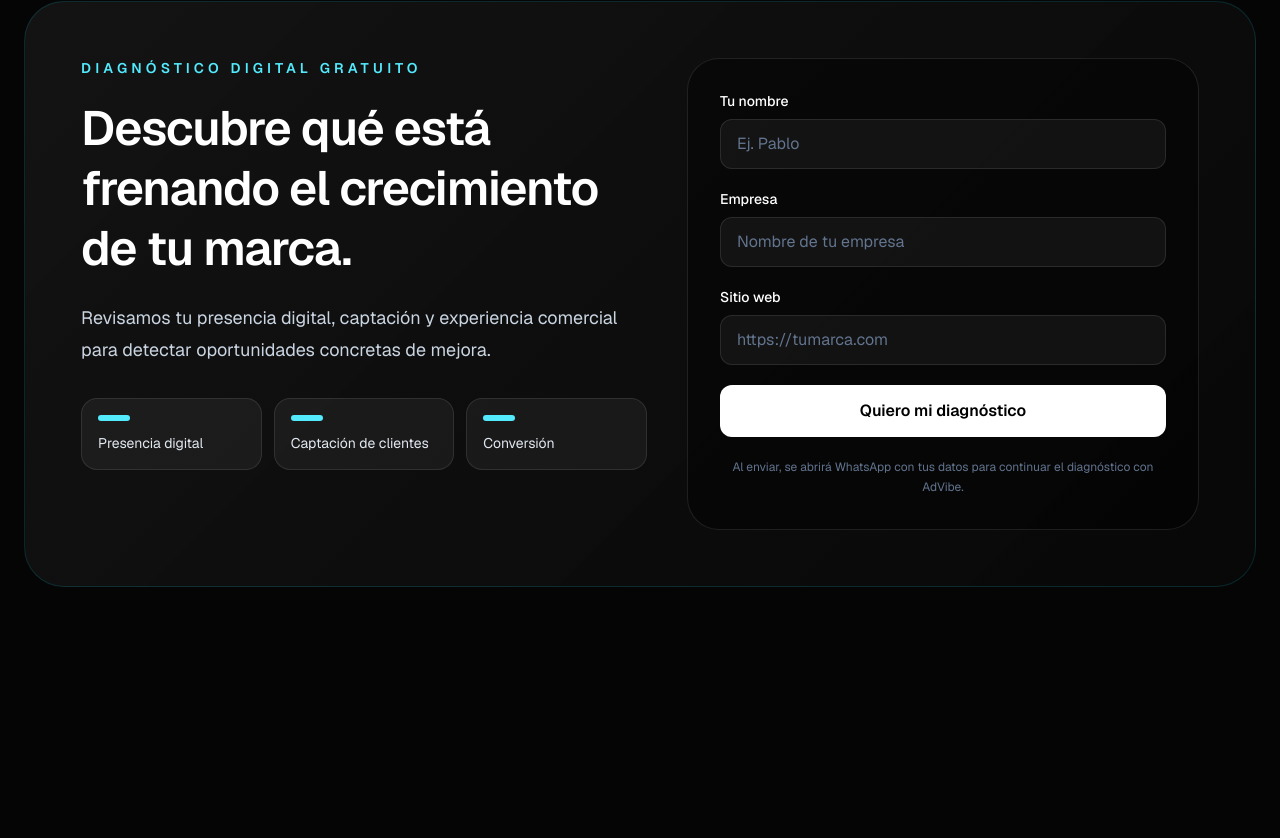
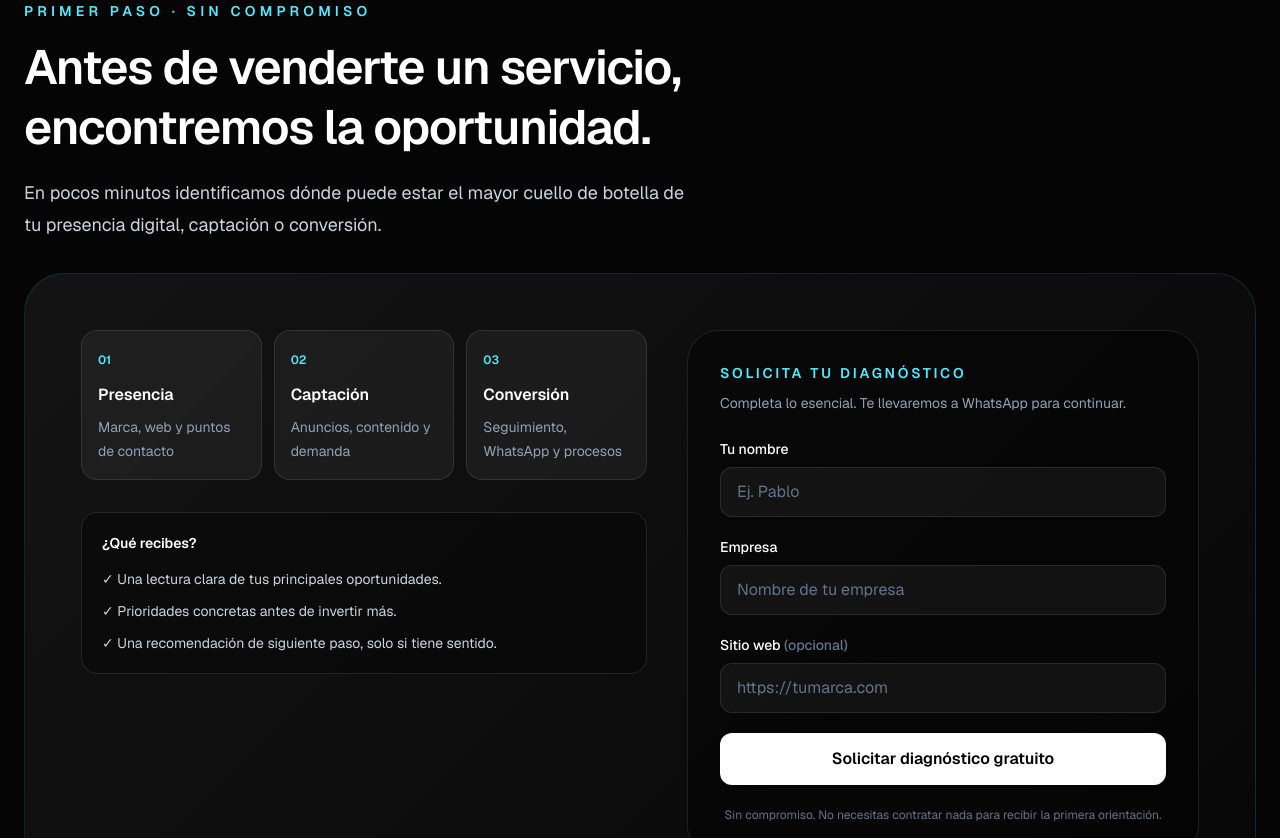
Before and after one commit to pablowebster94-sudo/advibe, a Next.js app: page / in a window 1280 px wide. Shown: the part 9722-10560 px from the top of the page. Built offline with nearby package versions, Linux system fonts and the light colour scheme.

Commit message:
feat(cro): sharpen diagnostic lead capture

```diff
--- a/components/DigitalAudit.tsx
+++ b/components/DigitalAudit.tsx
@@ -1,6 +1,7 @@
 "use client";
 
 import { FormEvent, useState } from "react";
+import { trackEvent } from "@/lib/tracking";
 
 const whatsappNumber = "593984966335";
 
@@ -19,68 +20,69 @@ export default function DigitalAudit() {
       "",
       `Nombre: ${name}`,
       `Empresa: ${company}`,
-      `Sitio web: ${website}`,
+      `Sitio web: ${website || "No tengo sitio web todavía"}`,
     ].join("\n");
 
     setSubmitted(true);
-    window.open(
-      `https://wa.me/${whatsappNumber}?text=${encodeURIComponent(message)}`,
-      "_blank",
-      "noopener,noreferrer"
-    );
+    trackEvent("digital_audit_submitted", { has_website: Boolean(website) });
+    window.open(`https://wa.me/${whatsappNumber}?text=${encodeURIComponent(message)}`, "_blank", "noopener,noreferrer");
   }
 
   return (
-    <section id="diagnostico" className="relative overflow-hidden py-24 sm:py-28 lg:py-32">
+    <section id="diagnostico" className="relative scroll-mt-24 overflow-hidden py-24 sm:py-28 lg:py-32">
       <div className="absolute inset-0 -z-10 bg-[radial-gradient(circle_at_20%_20%,rgba(34,211,238,0.10),transparent_30%),radial-gradient(circle_at_80%_80%,rgba(56,189,248,0.08),transparent_35%)]" />
 
       <div className="mx-auto max-w-7xl px-6">
+        <div className="mb-8 max-w-2xl">
+          <p className="text-sm font-semibold uppercase tracking-[0.3em] text-cyan-300">Primer paso · sin compromiso</p>
+          <h2 className="mt-4 text-4xl font-semibold leading-tight tracking-tight text-white sm:text-5xl">Antes de venderte un servicio, encontremos la oportunidad.</h2>
+          <p className="mt-5 text-lg leading-8 text-slate-300">En pocos minutos identificamos dónde puede estar el mayor cuello de botella de tu presencia digital, captación o conversión.</p>
+        </div>
+
         <div className="grid gap-10 overflow-hidden rounded-[2.5rem] border border-cyan-400/15 bg-[linear-gradient(135deg,rgba(255,255,255,0.06),rgba(8,8,8,0.94))] p-8 sm:p-10 lg:grid-cols-[1.05fr_0.95fr] lg:p-14">
           <div className="max-w-2xl">
-            <p className="text-sm font-semibold uppercase tracking-[0.3em] text-cyan-300">
-              Diagnóstico digital gratuito
-            </p>
-            <h2 className="mt-5 text-4xl font-semibold leading-tight tracking-tight text-white sm:text-5xl">
-              Descubre qué está frenando el crecimiento de tu marca.
-            </h2>
-            <p className="mt-6 text-lg leading-8 text-slate-300">
-              Revisamos tu presencia digital, captación y experiencia comercial para detectar oportunidades concretas de mejora.
-            </p>
-
-            <div className="mt-8 grid gap-3 sm:grid-cols-3">
-              {["Presencia digital", "Captación de clientes", "Conversión"].map((item) => (
-                <div key={item} className="rounded-2xl border border-white/10 bg-white/5 p-4 text-sm text-slate-200">
-                  <span className="mb-3 block h-1.5 w-8 rounded-full bg-cyan-300" />
-                  {item}
+            <div className="grid gap-3 sm:grid-cols-3">
+              {[
+                ["01", "Presencia", "Marca, web y puntos de contacto"],
+                ["02", "Captación", "Anuncios, contenido y demanda"],
+                ["03", "Conversión", "Seguimiento, WhatsApp y procesos"],
+              ].map(([number, title, description]) => (
+                <div key={number} className="rounded-2xl border border-white/10 bg-white/5 p-4">
+                  <span className="text-xs font-semibold text-cyan-300">{number}</span>
+                  <p className="mt-3 font-semibold text-white">{title}</p>
+                  <p className="mt-2 text-sm leading-6 text-slate-400">{description}</p>
                 </div>
               ))}
+            </div>
+
+            <div className="mt-8 rounded-2xl border border-white/10 bg-black/30 p-5">
+              <p className="text-sm font-semibold text-white">¿Qué recibes?</p>
+              <ul className="mt-4 space-y-3 text-sm text-slate-300">
+                <li>✓ Una lectura clara de tus principales oportunidades.</li>
+                <li>✓ Prioridades concretas antes de invertir más.</li>
+                <li>✓ Una recomendación de siguiente paso, solo si tiene sentido.</li>
+              </ul>
             </div>
           </div>
 
           <form onSubmit={handleSubmit} className="rounded-[2rem] border border-white/10 bg-black/40 p-6 sm:p-8">
-            <div className="space-y-5">
+            <p className="text-sm font-semibold uppercase tracking-[0.2em] text-cyan-300">Solicita tu diagnóstico</p>
+            <p className="mt-2 text-sm leading-6 text-slate-400">Completa lo esencial. Te llevaremos a WhatsApp para continuar.</p>
+            <div className="mt-6 space-y-5">
               <label className="block">
                 <span className="mb-2 block text-sm font-medium text-white">Tu nombre</span>
                 <input required name="name" autoComplete="name" className="w-full rounded-xl border border-white/10 bg-white/5 px-4 py-3 text-white outline-none transition placeholder:text-slate-500 focus:border-cyan-300/60" placeholder="Ej. Pablo" />
               </label>
-
               <label className="block">
                 <span className="mb-2 block text-sm font-medium text-white">Empresa</span>
-                <input required name="company" autoComplete="organization" className="w-full rounded-xl border border-white/10 bg-white/5 px-4 py-3 text-white outline-none transition placeholder:text-slate-500 focus:border-cyan-300/60" placeholder="Nombre de tu empresa" />
+                <input required name="company" autoComplete="organization" className="w-full rounded-xl border border-white/10 bg-white/5 px-4 py-3 text-white outline-none transition placeholder:text-slate-500" placeholder="Nombre de tu empresa" />
               </label>
-
               <label className="block">
-                <span className="mb-2 block text-sm font-medium text-white">Sitio web</span>
-                <input required type="url" name="website" inputMode="url" placeholder="https://tumarca.com" className="w-full rounded-xl border border-white/10 bg-white/5 px-4 py-3 text-white outline-none transition placeholder:text-slate-500 focus:border-cyan-300/60" />
+                <span className="mb-2 block text-sm font-medium text-white">Sitio web <span className="text-slate-500">(opcional)</span></span>
+                <input type="url" name="website" inputMode="url" placeholder="https://tumarca.com" className="w-full rounded-xl border border-white/10 bg-white/5 px-4 py-3 text-white outline-none transition placeholder:text-slate-500 focus:border-cyan-300/60" />
               </label>
-
-              <button type="submit" className="w-full rounded-xl bg-white px-5 py-3.5 font-semibold text-black transition hover:scale-[1.01] hover:bg-cyan-100">
-                {submitted ? "Abrir WhatsApp nuevamente" : "Quiero mi diagnóstico"}
-              </button>
-
-              <p className="text-center text-xs leading-5 text-slate-500">
-                Al enviar, se abrirá WhatsApp con tus datos para continuar el diagnóstico con AdVibe.
-              </p>
+              <button type="submit" className="w-full rounded-xl bg-white px-5 py-3.5 font-semibold text-black transition hover:-translate-y-0.5 hover:bg-cyan-100">{submitted ? "Continuar por WhatsApp" : "Solicitar diagnóstico gratuito"}</button>
+              <p className="text-center text-xs leading-5 text-slate-500">Sin compromiso. No necesitas contratar nada para recibir la primera orientación.</p>
             </div>
           </form>
         </div>
```
